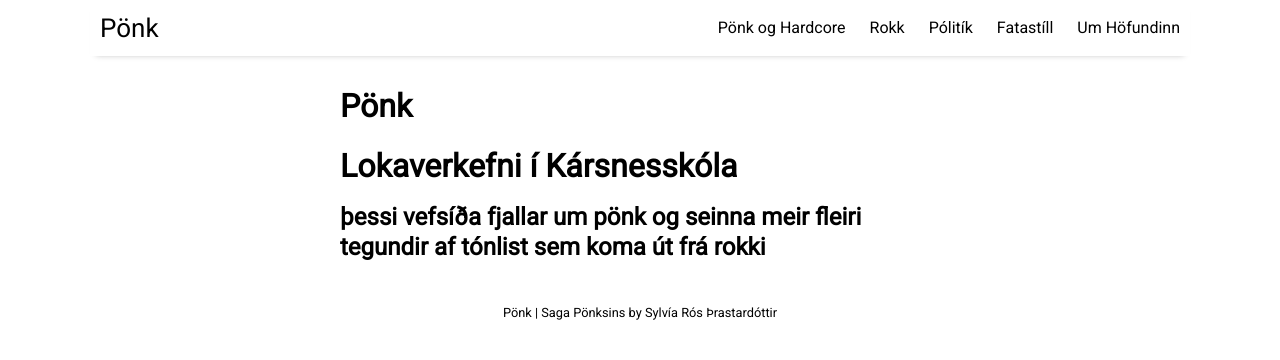
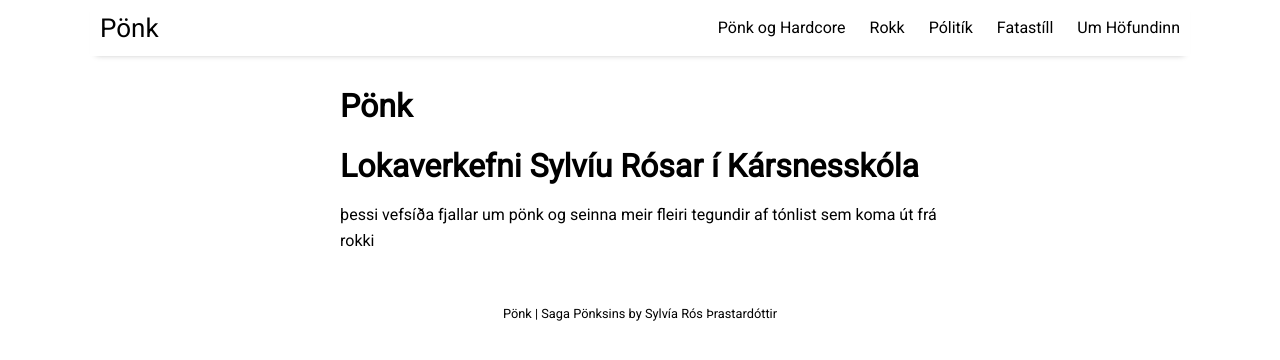
Before and after one commit to LeafDousedInGasoline/LeafDousedInGasoline.github.io, a Jekyll site: the page built from index.md, in a window 1280 px wide. Shown: the top 360 px of the page. Built offline with Jekyll 4.4.1, drawn with Linux system fonts in a browser that asks for light colours; nearby versions of some CDN libraries.

Commit message:
breyta texta

```diff
--- a/index.md
+++ b/index.md
@@ -3,6 +3,6 @@ layout: page
 title: Pönk
 permalink: /
 ---
-# Lokaverkefni í Kársnesskóla
+# Lokaverkefni Sylvíu Rósar í Kársnesskóla
 
-## þessi vefsíða fjallar um pönk og seinna meir fleiri tegundir af tónlist sem koma út frá rokki
+þessi vefsíða fjallar um pönk og seinna meir fleiri tegundir af tónlist sem koma út frá rokki
```
